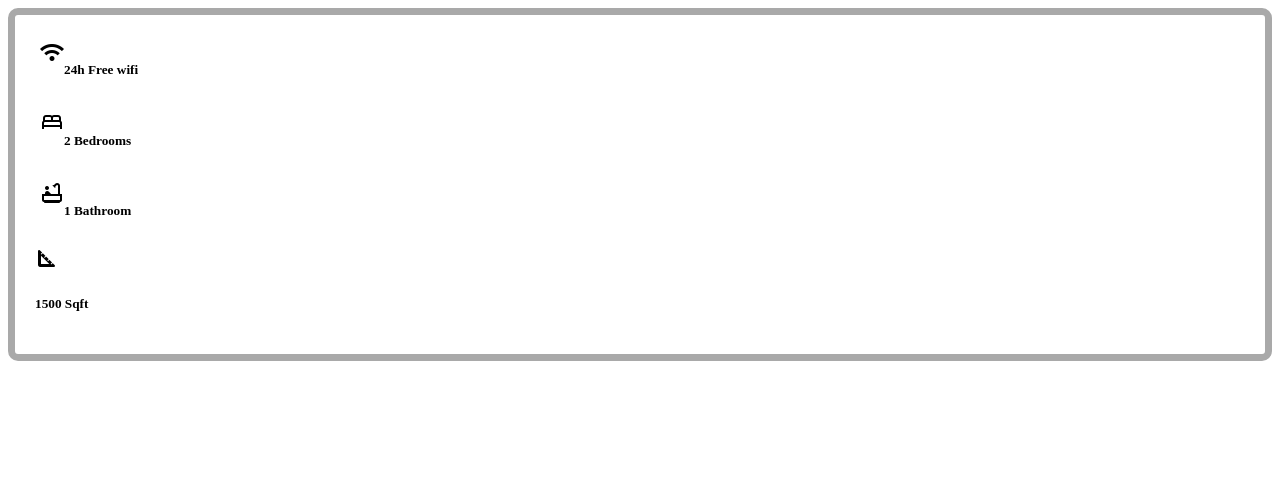
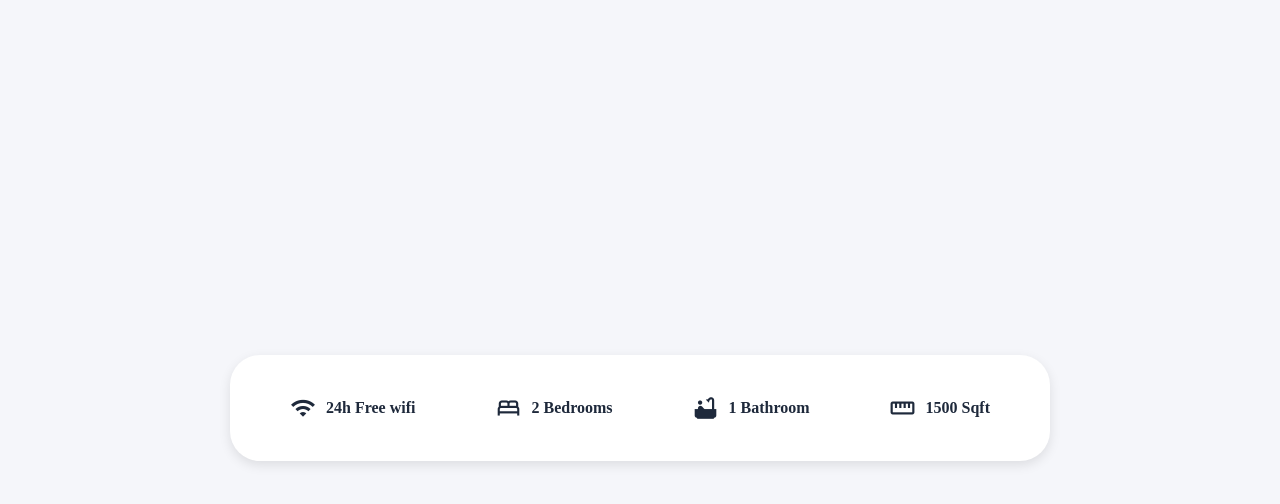
Before and after one commit to rafrancisco24/rafrancisco24.github.io, a plain HTML site: page week5/activity/index.html in a window 1280 px wide. Drawn offline with nearby package versions, Linux system fonts and the light colour scheme.

Commit message:
week5 activity

```diff
--- a/week5/activity/index.html
+++ b/week5/activity/index.html
@@ -1,44 +1,32 @@
 <!DOCTYPE html>
 <html lang="en">
 <head>
-    <meta charset="UTF-8">
-    <meta name="viewport" content="width=device-width, initial-scale=1.0">
-    <title>Document</title>
-    <link rel="stylesheet" href="style.css">
-    <link rel="stylesheet" href="https://fonts.googleapis.com/css2?family=Material+Symbols+Outlined:opsz,wght,FILL,GRAD@20..48,100..700,0..1,-50..200"/>
+  <meta charset="UTF-8">
+  <meta name="viewport" content="width=device-width, initial-scale=1.0">
+  <title>Feature Bar</title>
+  <link rel="stylesheet" href="style.css">
+
+
+  <link href="https://fonts.googleapis.com/icon?family=Material+Icons" rel="stylesheet">
 </head>
 <body>
-    <div class="main">
-        <div class="contents">
-            <div class="wifi">
-                <span class="material-symbols-outlined"> wifi</span>
-                <h5>24h Free wifi</h5>
-            </div>
-
-            <div class="contents">
-                <div class="bed">
-                    <span class="material-symbols-outlined">bed</span>
-                    <h5>2 Bedrooms</h5>
-                </div>
-            </div>
-
-
-            <div class="contents">
-                <div class="bathtub">
-                    <span class="material-symbols-outlined">bathtub</span>
-                    <h5>1 Bathroom</h5>
-                </div>
-            </div>
-
-
-            <div class="contents">
-                <div class="Square Foot">
-                     <span class="material-symbols-outlined">square_foot</span>
-                    <h5>1500 Sqft</h5>
-                </div>
-            </div>
-        </div>
+  <div class="feature-bar">
+    <div class="feature">
+      <span class="material-icons">wifi</span>
+      <p><strong>24h Free wifi</strong></p>
     </div>
-
+    <div class="feature">
+      <span class="material-icons">bed</span>
+      <p><strong>2 Bedrooms</strong></p>
+    </div>
+    <div class="feature">
+      <span class="material-icons">bathtub</span>
+      <p><strong>1 Bathroom</strong></p>
+    </div>
+    <div class="feature">
+      <span class="material-icons">straighten</span>
+      <p><strong>1500 Sqft</strong></p>
+    </div>
+  </div>
 </body>
 </html>
--- a/week5/activity/style.css
+++ b/week5/activity/style.css
@@ -1,50 +1,56 @@
-.main{
-    display: flex;
-    border: 7px solid darkgray;
-    border-radius: 10px;
-    padding: 20px;
+.fascinate-regular {
+    font-family: 'Fascinate', system-ui;
+    font-weight: 400;
+    font-style: normal;
 }
 
-.content{
+
+body {
+  background: #f5f6fa;
   display: flex;
-    gap: 20px;
-    padding: 10px;
-    border-radius: 10px;
   justify-content: center;
   align-items: center;
+  height: 100vh;
 
 }
 
-.wifi{
+.feature-bar {
   display: flex;
-    border-radius: 10px;
-    padding: 5px;
-
+  gap: 40px;
+  padding: 20px 40px;
+  background: #fff;
+  border-radius: 30px;
+  box-shadow: 0 4px 12px rgba(0,0,0,0.1);
 
 }
 
-.bed{
+.feature {
   display: flex;
+  align-items: center;
+  gap: 10px;
+  cursor: pointer;
+  transition: all 0.3s ease;
+  color: #1e293b;
   border-radius: 10px;
-    padding: 5px;
+  padding: 20px;
 
 }
 
-.bathtub{
-   display: flex;
-   border-radius: 10px;
-   padding: 5px;
+.feature:hover {
+  color: #004588;
+  background-color: #004588;
+  color: white;
 
 }
 
-.SquareFoot{
-    display: flex;
-    border-radius: 10px;
-    padding: 5px;
+.feature span {
+  font-size: 26px;
 
 }
 
-.content{
-    display: flex;
+.feature p {
+  margin: 0;
+  font-size: 16px;
+  font-weight: 600;
 
 }
```
Lines whose indentation alone changed are shown as unchanged.
